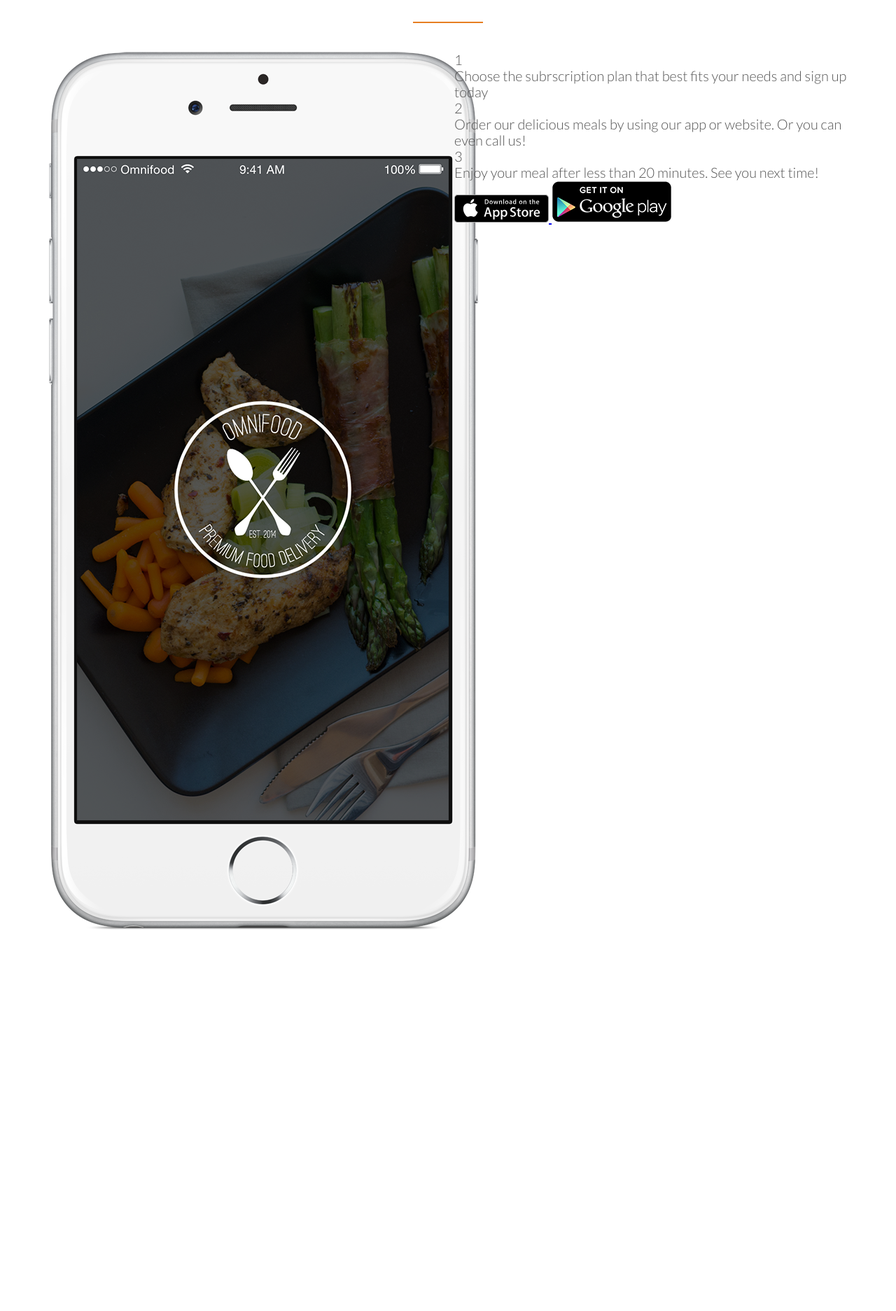
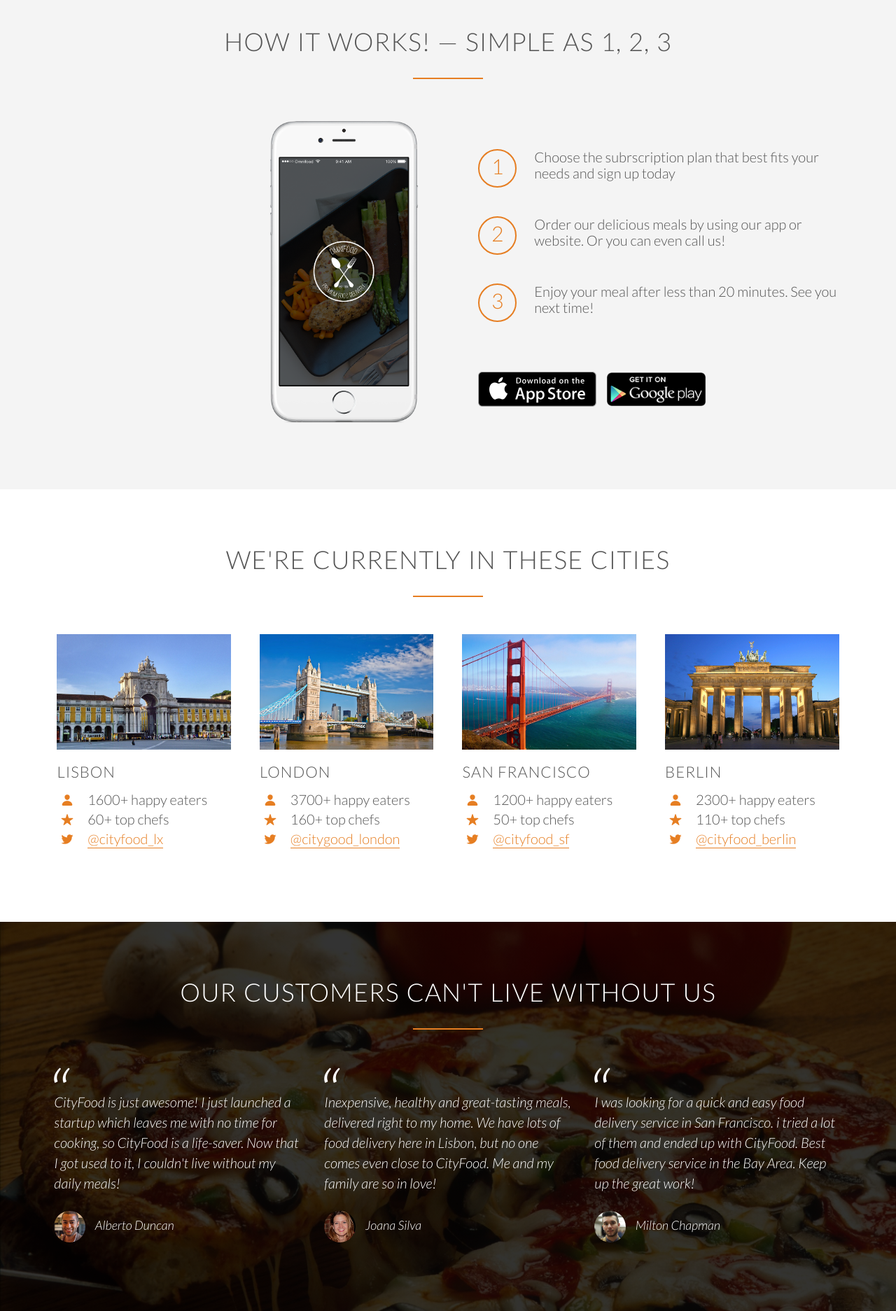
Before and after one commit to JohnsonNYC/foodWebsite, a PHP site: page / in a window 1280 px wide. Shown: the part 2012-3885 px from the top of the page at 70% size. Before the commit the page ends 3340 px from the top, so only its background shows below. Run offline with PHP 8.4, Linux system fonts and the light colour scheme; some libraries are stand-ins or nearby versions.

Commit message:
Added Locations and Testimonials

```diff
--- a/index.html
+++ b/index.html
@@ -92,7 +92,7 @@
   </section>
 
   <section class="section-meals">
-    <ul class="meal-showcase">
+    <ul class="meal-showcase clearfix">
       <li>
         <figure class="meal-photo">
           <!-- container for images-->
@@ -119,7 +119,7 @@
       </li>
     </ul>
 
-    <ul class="meal-showcase">
+    <ul class="meal-showcase clearfix">
       <li>
         <figure class="meal-photo">
           <!-- container for images-->
@@ -154,10 +154,10 @@
       </h2>
     </div>
     <div class="row">
-      <div class="col span-1-of-2">
+      <div class="col span-1-of-2 steps-box">
         <img src="resources/img/app-iPhone.png" alt="Omnifood app on iphone" class="app-screen">
       </div>
-      <div class="col span-1-of-2">
+      <div class="col span-1-of-2 steps-box">
         <div class="works-step">
           <div>1</div>
           <p>Choose the subrscription plan that best fits your needs and sign up today</p>
@@ -178,6 +178,122 @@
     </div>
   </section>
 
+  <section class="section-cities">
+
+    <div class="row">
+      <h2>
+        We're Currently in these cities
+      </h2>
+    </div>
+
+    <div class="row">
+      <div class="col span-1-of-4 box">
+        <img src='resources/img/lisbon-3.jpg' alt="Lisbon">
+        <h3>Lisbon</h3>
+        <div class="city-feature">
+          <ion-icon class="icon-small" name="person"></ion-icon>
+          1600+ happy eaters
+        </div>
+        <div class="city-feature">
+          <ion-icon class="icon-small" name="star"></ion-icon>
+          60+ top chefs
+        </div>
+        <div class="city-feature">
+          <ion-icon class="icon-small" name="logo-twitter"></ion-icon>
+          <a href="#">@cityfood_lx</a>
+        </div>
+      </div>
+      <div class="col span-1-of-4 box">
+        <img src='resources/img/london.jpg' alt="London">
+        <h3>London </h3>
+        <div class="city-feature">
+          <ion-icon class="icon-small" name="person"></ion-icon>
+          3700+ happy eaters
+        </div>
+        <div class="city-feature">
+          <ion-icon class="icon-small" name="star"></ion-icon>
+          160+ top chefs
+        </div>
+        <div class="city-feature">
+          <ion-icon class="icon-small" name="logo-twitter"></ion-icon>
+          <a href="#">@citygood_london</a>
+        </div>
+      </div>
+      <div class="col span-1-of-4 box">
+        <img src='resources/img/san-francisco.jpg' alt="San Francisco">
+        <h3>San Francisco</h3>
+        <div class="city-feature">
+          <ion-icon class="icon-small" name="person"></ion-icon>
+          1200+ happy eaters
+        </div>
+        <div class="city-feature">
+          <ion-icon class="icon-small" name="star"></ion-icon>
+          50+ top chefs
+        </div>
+        <div class="city-feature">
+          <ion-icon class="icon-small" name="logo-twitter"></ion-icon>
+          <a href="#">@cityfood_sf</a>
+        </div>
+      </div>
+      <div class="col span-1-of-4 box">
+        <img src='resources/img/berlin.jpg' alt="Berlin">
+        <h3>Berlin</h3>
+        <div class="city-feature">
+          <ion-icon class="icon-small" name="person"></ion-icon>
+          2300+ happy eaters
+        </div>
+        <div class="city-feature">
+          <ion-icon class="icon-small" name="star"></ion-icon>
+          110+ top chefs
+        </div>
+        <div class="city-feature">
+          <ion-icon class="icon-small" name="logo-twitter"></ion-icon>
+          <a href="#">@cityfood_berlin</a>
+        </div>
+      </div>
+    </div>
+
+  </section>
+
+  <section class="section-testimonials">
+    <div class="row">
+      <h2>Our Customers can't live without us</h2>
+    </div>
+    <div class="row">
+      <div class="col span-1-of-3">
+        <blockquote>
+          CityFood is just awesome! I just launched a startup which leaves me with no time for cooking, so CityFood is a life-saver. Now
+          that I got used to it, I couldn't live without my daily meals!
+          <cite>
+            <img src="resources/img/customer-1.jpg">
+            Alberto Duncan
+          </cite>
+        </blockquote>
+      </div>
+      <div class="col span-1-of-3">
+        <blockquote>
+          Inexpensive, healthy and great-tasting meals, delivered right to my home. We have lots of food delivery here in Lisbon, but no one comes even close
+          to CityFood. Me and my family are so in love!
+          <cite>
+            <img src="resources/img/customer-2.jpg">
+            Joana Silva
+          </cite>
+        </blockquote>
+      </div>
+      <div class="col span-1-of-3">
+        <blockquote>
+          I was looking for a quick and easy food delivery service in San Francisco. i tried a lot of them and ended up with CityFood. Best food delivery
+          service in the Bay Area. Keep up the great work!
+          <cite>
+            <img src="resources/img/customer-3.jpg">
+            Milton Chapman
+          </cite>
+        </blockquote>
+      </div>
+    </div>
+  </section>
+
+
   <script src="https://unpkg.com/ionicons@5.4.0/dist/ionicons.js"></script>
 </body>
 
--- a/resources/css/style.css
+++ b/resources/css/style.css
@@ -15,6 +15,15 @@ html {
   font-weight: 300;
   font-size: 20px;
   text-rendering: optimizeLegibility;
+}
+
+.clearfix {zoom: 1}
+.clearfix:after {
+	content: '.';
+	clear: both;
+	display:block;
+	height:0;
+	visibility: hidden;
 }
 
 /* ---------------------------- */
@@ -38,6 +47,7 @@ header{
   background-size: cover; /* Fits the image to element*/
   background-position: center; /*Centers the image to the header element*/
   height:100vh; /* Make header as big as the viewport */
+	background-attachment: fixed;
 }
 
 .hero-text-box{
@@ -100,6 +110,22 @@ h3{
   line-height: 145%;
 }
 
+/* Links */
+a:link,
+a:visited{
+	color:#e67e22;
+	text-decoration: none;
+	padding-bottom: 1px;
+	border-bottom: 1px solid #e67e22;
+	transition: border-bottom 0.2s, color 0.2s;
+}
+
+a:hover,
+a:active{
+	color: #555;
+	border-bottom: 1px solid transparent;
+}
+
 /* Buttons */
 .btn:link,
 .btn:visited{
@@ -152,6 +178,18 @@ h3{
   margin-bottom: 10px;
 }
 
+.icon-small{
+	display:inline-block;
+	width: 30px;
+	text-align:center;
+	color: #e67e22;
+	font-size: 120%;
+	margin-right: 10px;
+	/*secrets to align text and icons*/
+	line-height: 120%;
+	vertical-align: middle;
+	margin-top: -4px;
+}
 
 /* ---------------------------- */
 /* Header */
@@ -245,6 +283,111 @@ header{
   opacity: 1;
   transform: scale(1.03);
   /* transition: transform 0.5s, opacity 0.5s; */
+}
+
+/* ------------------------ */
+/*	HOW IT WORKS  */
+/* ------------------------ */
+.section-steps{
+	background-color: #f4f4f4;
+}
+.steps-box:first-child{ /*Selects first child which happens to be the left pic of iphone*/
+	text-align:right; /*Works for all inline block elements*/
+	padding-right: 3%;
+	margin-top: 30px;
+
+}
+
+.steps-box:last-child{
+	padding-left: 3%;
+	margin-top: 70px;
+}
+
+.app-screen{
+	width:40%;
+}
+
+.works-step{
+	margin-bottom: 50px;
+}
+
+.works-step:last-of-type{
+	margin-bottom: 80px;
+}
+.works-step div{
+	color: #e67e22;
+	border: 2px solid #e67e22;
+	display: inline-block;
+	border-radius: 50%;
+	height: 55px;
+	width: 55px;
+	text-align: center;
+	padding: 5px;
+	float:left;
+	font-size: 150%;
+	margin-right: 25px;
+
+}
+.btn-app:link,
+.btn-app:visited{
+	border:0;
+}
+.btn-app img{
+	height: 50px;
+	width: auto;
+	margin-right: 10px;
+}
+/* ------------------------ */
+/*	Cities   */
+/* ------------------------ */
+.box img{
+	width: 100%;
+	height:auto;
+	margin-bottom: 15px;
+}
+
+.city-feature{
+	margin-bottom: 5px;
+}
+
+/* ------------------------ */
+/*	Testimonials  */
+/* ------------------------ */
+
+.section-testimonials{
+	background-image: linear-gradient(rgba(0,0,0,0.8),rgba(0,0,0,0.8)), url(../img/back-customers.jpg);
+	background-size:cover;
+	background-attachment: fixed;
+	color:white;
+}
+
+blockquote{
+	padding:2%;
+	font-style: italic;
+	line-height: 145%;
+	position: relative;
+	margin-top:40px;
+}
+
+blockquote:before{
+	content: "\201C"; /*adding text to website through */
+	font-size: 500%;
+	display:block;
+	position: absolute;
+	top:-5px;
+	left:-3px;
+}
+
+cite{
+	font-size:90%;
+	margin-top:25px;
+	display:block;
+}
+cite img{
+	height:45px;
+	border-radius: 50%;
+	margin-right: 10px;
+	vertical-align: middle;
 }
 
 /*  SECTIONS  ============================================================================= */
```
